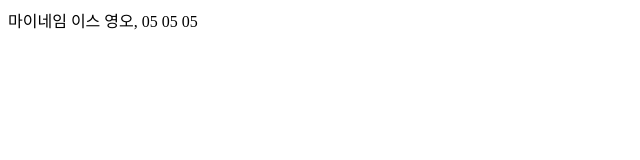
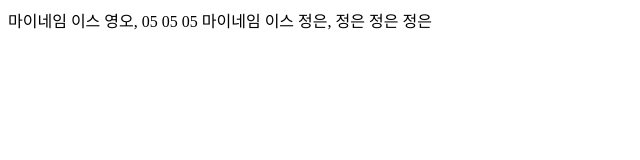
Before and after one commit to myo-05/PR_TEST, a plain HTML site: page index.html in a window 1280 px wide. Shown: the whole page, without its empty margins (0-640 px from the left). Drawn offline with Linux system fonts and the light colour scheme.

Commit message:
update jungeun

```diff
--- a/index.html
+++ b/index.html
@@ -9,6 +9,7 @@
 <body>
 
     <text>마이네임 이스 영오, 05 05 05</text>
+    <text>마이네임 이스 정은, 정은 정은 정은</text>
 
 </body>
 </html>
```
